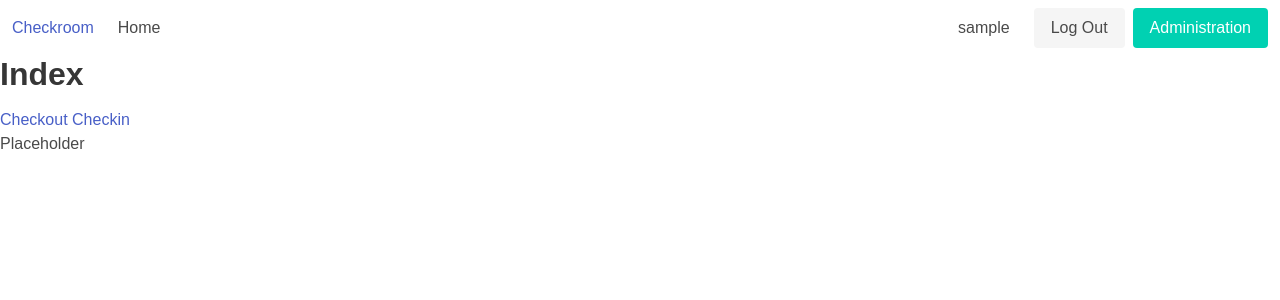
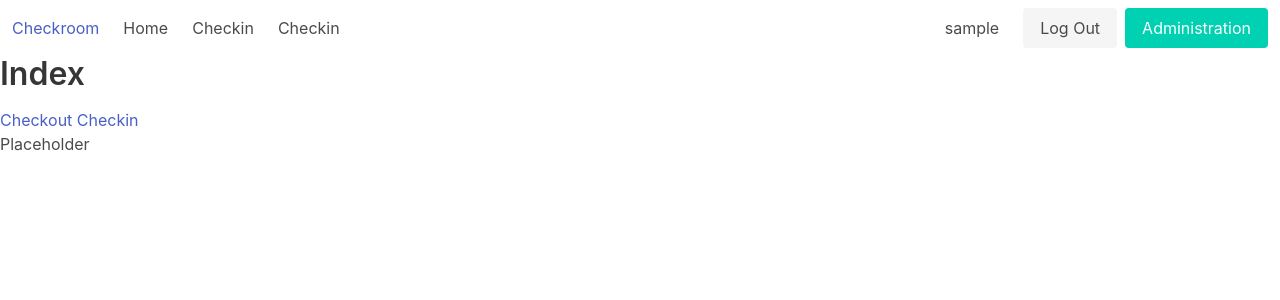
Before and after one commit to GIX-C4RT/checkroom-web-interface, a Flask app: page / in a window 1280 px wide. Shown: the top 300 px of the page. Run offline with Flask 2, Linux system fonts and the light colour scheme; the visitor is signed in with stand-in values (Sample User, id 1); data comes from the database, SQL or seed files in the repository.

Commit message:
added checkin and checkout links to navbar, fixed scrollbar problem

```diff
--- a/checkroom/static/style.css
+++ b/checkroom/static/style.css
@@ -1,4 +1,4 @@
-html, body {
+html {
   overflow: hidden;
   font-family: sans-serif;
 }
--- a/checkroom/templates/base.html.jinja
+++ b/checkroom/templates/base.html.jinja
@@ -16,6 +16,10 @@
             <div class="navbar-menu">
                 <div class="navbar-start">
                     <a class="navbar-item" href="{{ url_for('checkroom.index') }}">Home</a>
+                    {% if g.user %}
+                    <a class="navbar-item" href="{{ url_for('checkroom.checkin') }}">Checkin</a>
+                    <a class="navbar-item" href="{{ url_for('checkroom.checkin') }}">Checkin</a>
+                    {% endif %}
                 </div>
                 <div class="navbar-end">
                     {% if g.user %}
@@ -50,6 +54,5 @@
             {% endfor %}
             {% block content %}{% endblock %}
         </section>
-
     </body>
 </html>
--- a/checkroom/templates/checkroom/index.html.jinja
+++ b/checkroom/templates/checkroom/index.html.jinja
@@ -1,6 +1,6 @@
 {% extends 'base.html.jinja' %}
 
-{% block title %}Index{% endblock %}
+{% block title %}Home{% endblock %}
 
 {% block header %}
     <h1>Index</h1>
```
Lines whose indentation alone changed are shown as unchanged.
